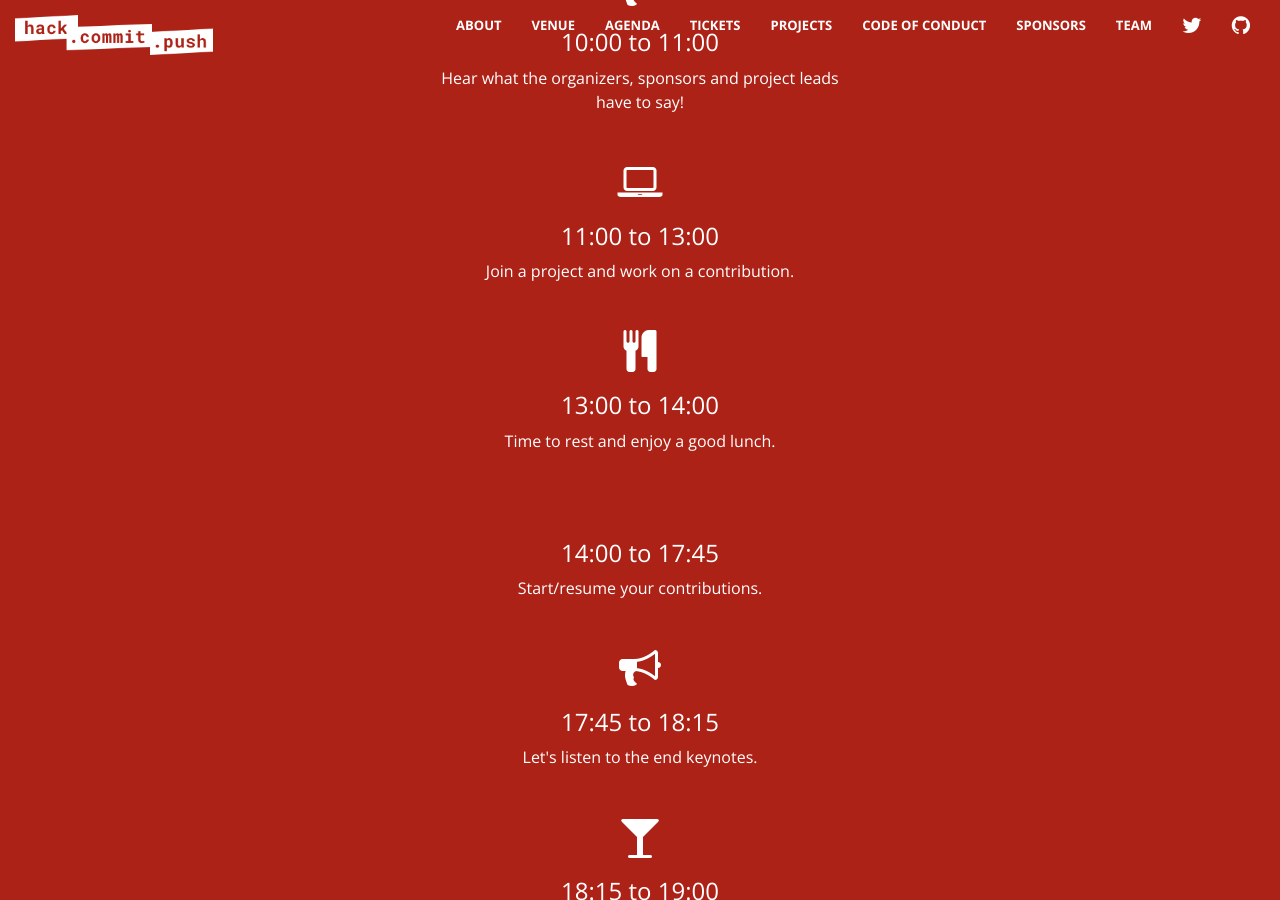
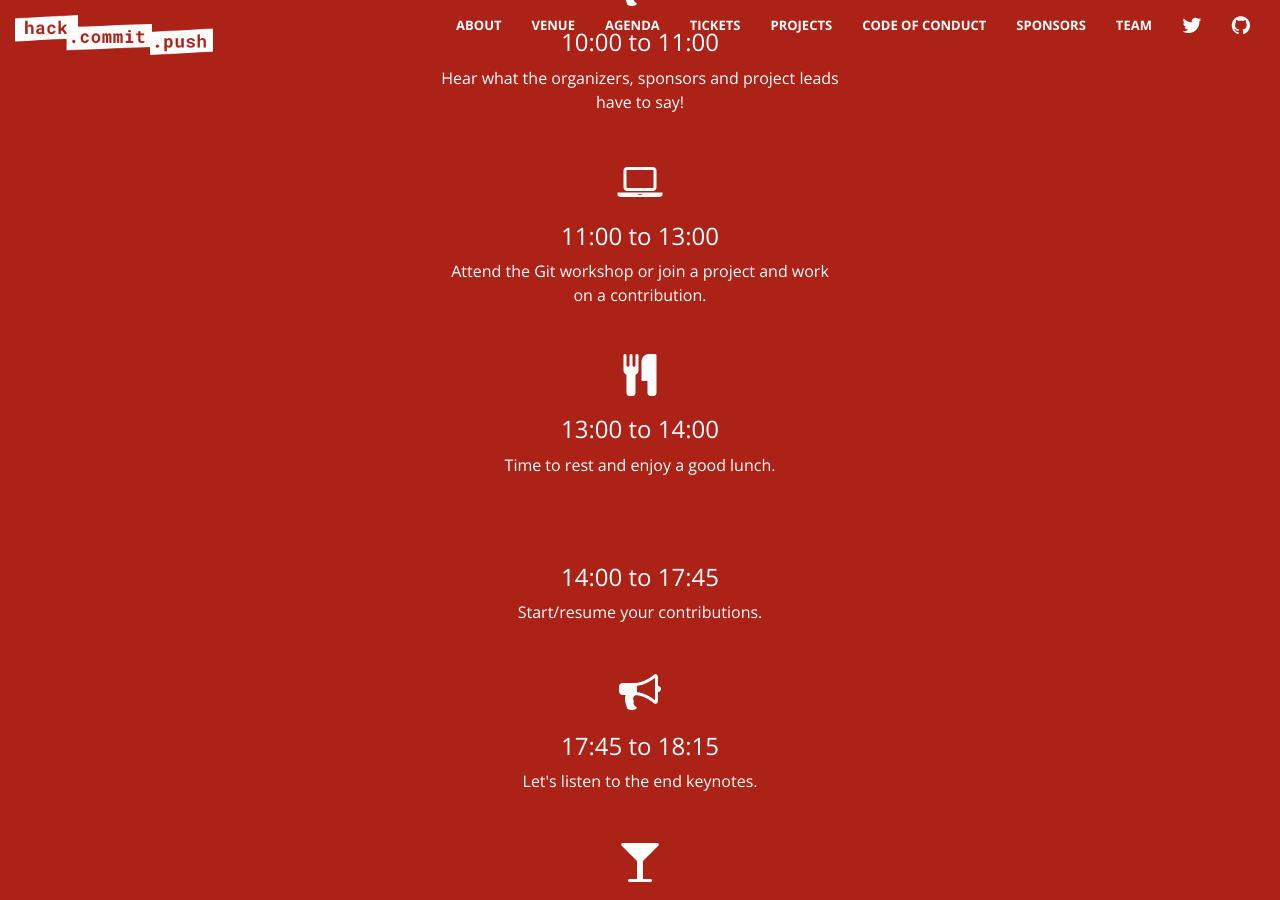
Before and after one commit to hackergarten/Paris2019, a Jekyll site: the page built from index.html, in a window 1280 px wide and 900 px high, scrolled down 3123 px. Built offline with Jekyll 4.4.1, drawn with Linux system fonts in a browser that asks for light colours.

Commit message:
Mention Git workshop now that it is secure for sure

```diff
--- a/_data/agenda.yml
+++ b/_data/agenda.yml
@@ -8,7 +8,7 @@
   icon: bullhorn
 - start: "11:00"
   end: "13:00"
-  description: Join a project and work on a contribution.
+  description: Attend the Git workshop or join a project and work on a contribution.
   icon: laptop
 - start: "13:00"
   end: "14:00"
```
